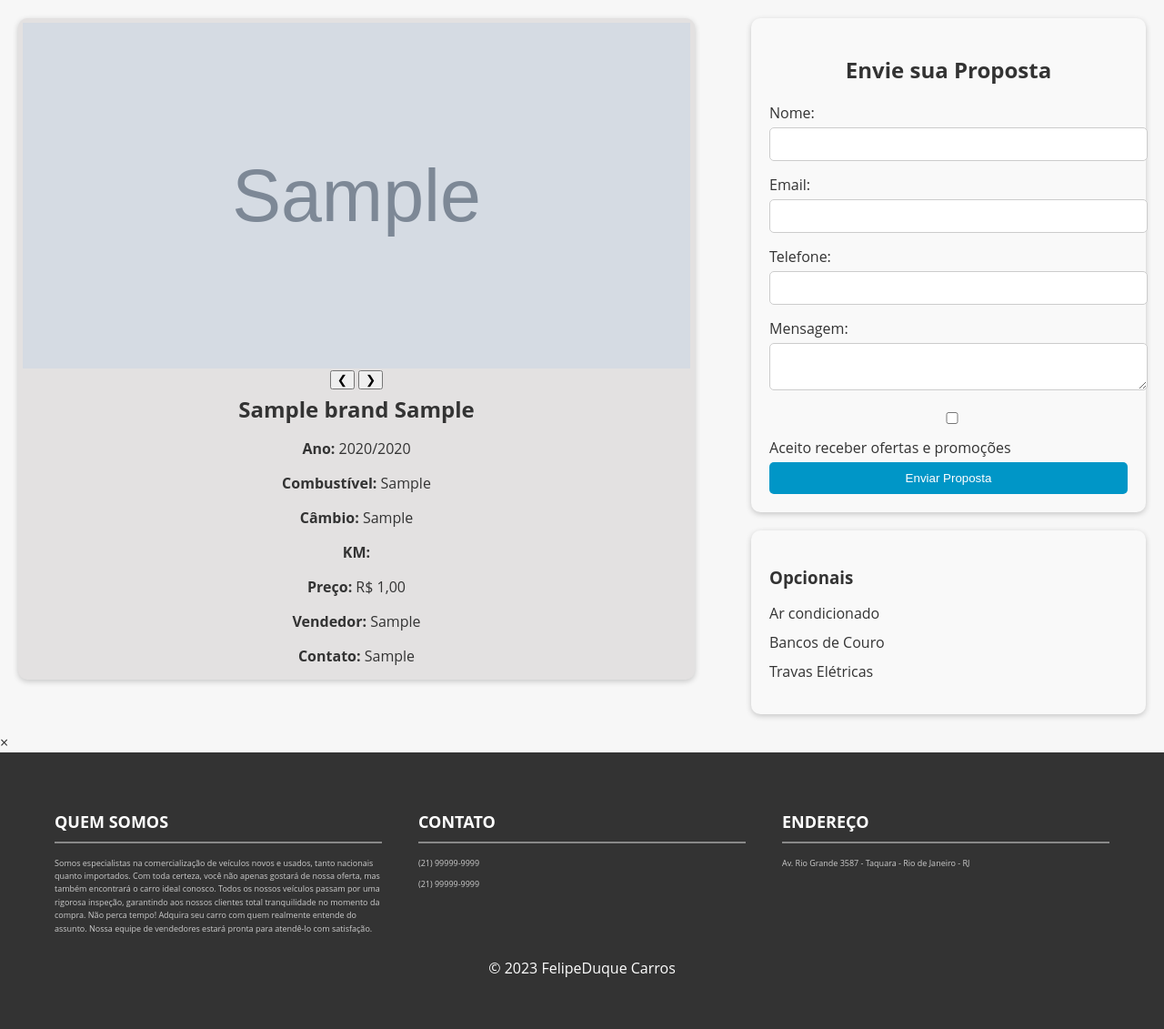
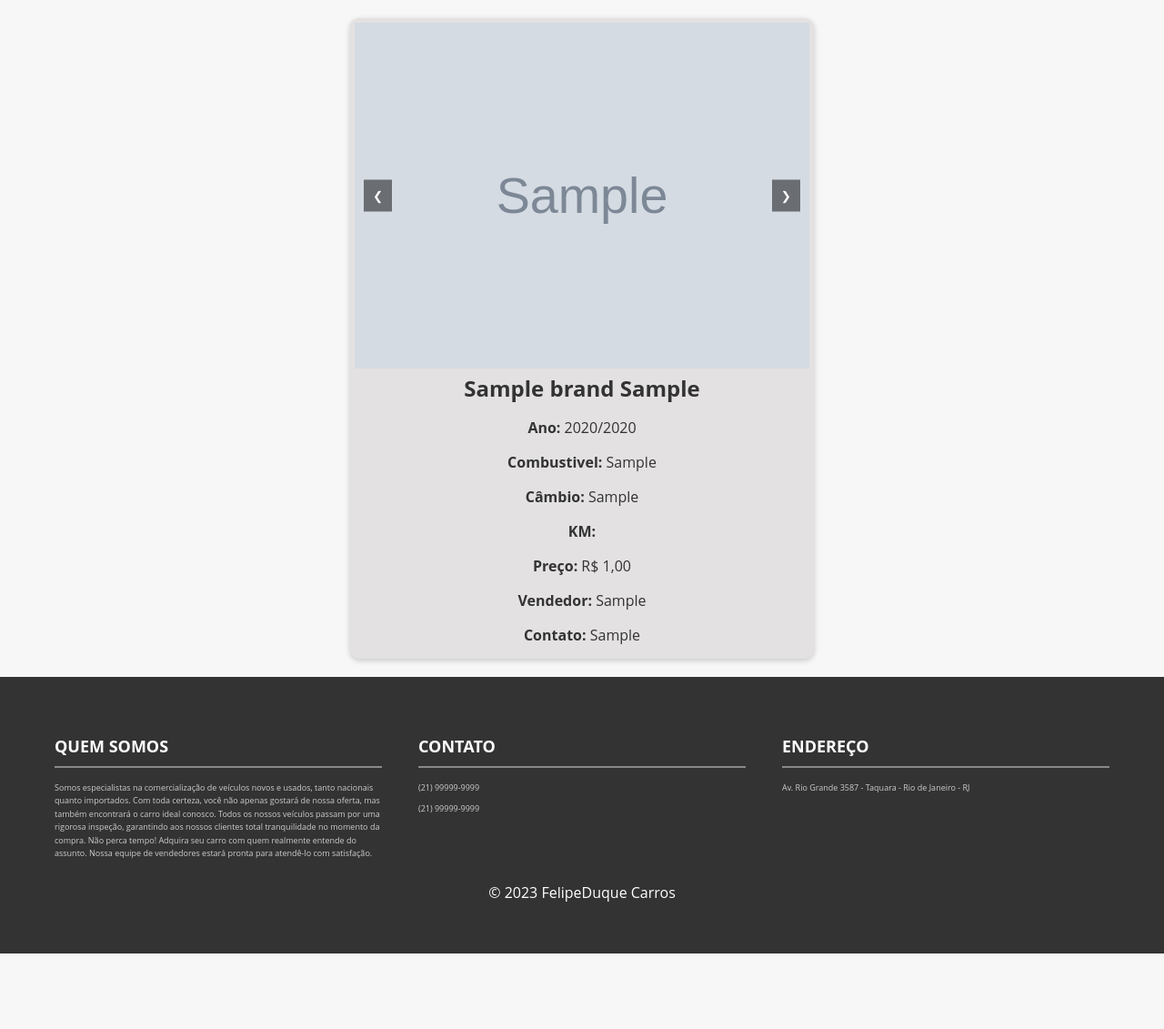
Before and after one commit to FDuque22/SistemaCarros, a Django app: page /car/1/ in a window 1280 px wide. Shown: the part 50-1181 px from the top of the page at 91% size. After the commit the page ends 1098 px from the top, so only its background shows below. Run offline with Django 5.2, Linux system fonts and the light colour scheme; tables that the repository leaves empty hold one stand-in row (values such as "Sample post"); grey boxes marked "Sample" are stand-in pictures.

Commit message:
TESTE HTML

```diff
--- a/cars/templates/car_detail.html
+++ b/cars/templates/car_detail.html
@@ -3,26 +3,6 @@
 
 {% block content %}
 <style>
-    .container {
-        display: flex;
-        justify-content: space-between;
-        gap: 20px;
-        padding: 20px;
-    }
-
-    .left-content {
-        flex: 1;
-        max-width: 60%; /* Define a largura do bloco à esquerda */
-    }
-
-    .right-content {
-        width: 35%;
-        display: flex;
-        flex-direction: column;
-        gap: 20px;
-    }
-
-    /* Estilos para o card do carro */
     .car-card {
         background-color: #e3e1e1;
         box-shadow: 0 2px 6px rgba(0, 0, 0, 0.2);
@@ -30,6 +10,9 @@
         overflow: hidden;
         text-align: center;
         transition: all 0.3s ease;
+        max-width: 500px;
+        margin: 20px auto 0;
+        margin-bottom: 20px;
         padding: 5px;
     }
 
@@ -55,147 +38,245 @@
         margin-bottom: 10px;
     }
 
-    /* Estilos do formulário de envio de proposta */
-    .proposal-form {
-        background-color: #f9f9f9;
-        padding: 20px;
-        box-shadow: 0 2px 6px rgba(0, 0, 0, 0.2);
-        border-radius: 10px;
-    }
-
-    .proposal-form h2 {
-        text-align: center;
+    .buttons-container {
+        display: flex;
+        justify-content: center;
+        margin-top: 20px;
         margin-bottom: 20px;
     }
 
-    .proposal-form label {
-        display: block;
-        margin-bottom: 5px;
+    .btn {
+        display: inline-block;
+        background-color: #0096c7;
+        color: #fff;
+        border: none;
+        padding: 10px 20px;
+        font-size: 16px;
+        border-radius: 4px;
+        cursor: pointer;
+        transition: background-color 0.3s ease-in-out;
+        margin: 0 10px;
     }
 
-    .proposal-form input, .proposal-form textarea {
-        width: 100%;
-        padding: 10px;
-        margin-bottom: 15px;
-        border: 1px solid #ccc;
-        border-radius: 5px;
+    .btn:hover {
+        background-color: #108eb8;
     }
 
-    .proposal-form button {
-        width: 100%;
+    .btn-danger {
+        background-color: #d9534f;
+        text-decoration: none !important;
+    }
+
+    .btn-danger:hover {
+        background-color: #d2221c;
+    }
+
+    /* Carousel Fotos */
+    .carousel {
+        position: relative;
+        max-width: 100%;
+        margin: auto;
+        overflow: hidden;
+    }
+
+    .carousel-images {
+        display: flex;
+        transition: transform 0.5s ease-in-out;
+    }
+
+    .carousel-item:not(.active) {
+        opacity: 0;
+        display: none;
+    }
+
+    .prev, .next {
+        position: absolute;
+        top: 50%;
+        transform: translateY(-50%);
+        background-color: rgba(0,0,0,0.5);
+        color: white;
         padding: 10px;
-        background-color: #0096c7;
-        color: white;
         border: none;
-        border-radius: 5px;
         cursor: pointer;
     }
 
-    .proposal-form button:hover {
-        background-color: #108eb8;
+    .prev {
+        left: 10px;
     }
 
-    /* Estilos das especificações */
-    .car-specifications {
-        background-color: #f9f9f9;
-        padding: 20px;
-        box-shadow: 0 2px 6px rgba(0, 0, 0, 0.2);
-        border-radius: 10px;
+    .next {
+        right: 10px;
     }
 
-    .car-specifications h3 {
-        margin-bottom: 15px;
+    /* Estilos do Modal Abrir Foto */
+    .modal {
+        display: none;
+        position: fixed;
+        z-index: 1;
+        left: 0;
+        top: 0;
+        width: 100%;
+        height: 100%;
+        overflow: auto;
+        background-color: rgba(0, 0, 0, 0.8);
     }
 
-    .car-specifications ul {
-        list-style-type: none;
-        padding: 0;
+    .modal-content {
+        margin: auto;
+        display: block;
+        width: auto;
+        height: auto;
+        max-width: 80%;
+        max-height: 80%;
     }
 
-    .car-specifications li {
-        margin-bottom: 10px;
+    .close {
+        position: absolute;
+        top: 15px;
+        right: 35px;
+        color: white;
+        font-size: 40px;
+        font-weight: bold;
+        cursor: pointer;
     }
 
-    /* Media queries para responsividade */
-    @media (max-width: 768px) {
-        .container {
-            flex-direction: column;
+    /* Media Queries para Responsividade */
+    @media (max-width: 600px) {
+        .car-card {
+            max-width: 100%;
+            margin: 10px;
         }
 
-        .left-content, .right-content {
-            max-width: 100%;
-            width: 100%;
+        .car-card img {
+            height: auto;
+        }
+
+        .buttons-container {
+            flex-direction: column;
+            align-items: center;
+        }
+
+        .btn {
+            margin: 5px 0;
         }
     }
 </style>
 
-<div class="container">
-    <!-- Bloco à esquerda - Detalhes do carro -->
-    <div class="left-content">
 <div class="car-card">
     <div class="carousel">
         <div class="carousel-images">
+
             {% if object.photo1 %}
                 <a onclick="openModal('{{ object.photo1.url }}'); return false;">
                     <img src="{{ object.photo1.url }}" class="carousel-item active" alt="Car Photo 1">
                 </a>
             {% endif %}
-                    <!-- Repita para as outras fotos -->
+
+            {% if object.photo2 %}
+                <a onclick="openModal('{{ object.photo2.url }}'); return false;">
+                    <img src="{{ object.photo2.url }}" class="carousel-item" alt="Car Photo 2">
+                </a>
+            {% endif %}
+
+            {% if object.photo3 %}
+                <a onclick="openModal('{{ object.photo3.url }}'); return false;">
+                    <img src="{{ object.photo3.url }}" class="carousel-item" alt="Car Photo 3">
+                </a>
+            {% endif %}
+
+            {% if object.photo4 %}
+                <a onclick="openModal('{{ object.photo4.url }}'); return false;">
+                    <img src="{{ object.photo4.url }}" class="carousel-item" alt="Car Photo 4">
+                </a>
+            {% endif %}
+
+            {% if object.photo5 %}
+                <a onclick="openModal('{{ object.photo5.url }}'); return false;">
+                    <img src="{{ object.photo5.url }}" class="carousel-item" alt="Car Photo 5">
+                </a>
+            {% endif %}
+
+            {% if object.photo6 %}
+                <a onclick="openModal('{{ object.photo6.url }}'); return false;">
+                    <img src="{{ object.photo6.url }}" class="carousel-item" alt="Car Photo 6">
+                </a>
+            {% endif %}
+
         </div>
+
         <button class="prev" onclick="prevSlide()">&#10094;</button>
         <button class="next" onclick="nextSlide()">&#10095;</button>
+
     </div>
     <h2>{{ object.brand }} {{ object.model }}</h2>
     <p><strong>Ano: </strong> {{ object.factory_year }}/{{ object.model_year }}</p>
-            <p><strong>Combustível:</strong> {{ object.fuel }}</p>
+    <p><strong>Combustivel:</strong> {{ object.fuel }}</p>
     <p><strong>Câmbio:</strong> {{ object.exchange }}</p>
     <p><strong>KM:</strong> {{ car.km|floatformat:"2g" }}</p>
     <p><strong>Preço:</strong> R$ {{ car.value|floatformat:"2g" }}</p>
     <p><strong>Vendedor:</strong> {{ object.seller }}</p>
     <p><strong>Contato:</strong> {{ object.contact }}</p>
 </div>
-    </div>
 
-    <!-- Bloco à direita - Envio de Proposta e Especificações -->
-    <div class="right-content">
-        <!-- Formulário de envio de proposta -->
-        <div class="proposal-form">
-            <h2>Envie sua Proposta</h2>
-            <form>
-                <label for="name">Nome:</label>
-                <input type="text" id="name" name="name" required>
-                <label for="email">Email:</label>
-                <input type="email" id="email" name="email" required>
-                <label for="phone">Telefone:</label>
-                <input type="tel" id="phone" name="phone" required>
-                <label for="message">Mensagem:</label>
-                <textarea id="message" name="message"></textarea>
-                <input type="checkbox" id="offers" name="offers">
-                <label for="offers">Aceito receber ofertas e promoções</label>
-                <button type="submit" class="btn">Enviar Proposta</button>
-            </form>
-        </div>
-
-        <!-- Especificações e opcionais -->
-        <div class="car-specifications">
-            <h3>Opcionais</h3>
-            <ul>
-                <li>Ar condicionado</li>
-                <li>Bancos de Couro</li>
-                <li>Travas Elétricas</li>
-                <!-- Adicione mais opcionais conforme necessário -->
-            </ul>
-        </div>
-    </div>
-</div>
-
-<!-- Modal para imagem grande -->
+<!-- Modal para Imagem Grande -->
 <div id="imageModal" class="modal">
     <span class="close" onclick="closeModal()">&times;</span>
     <img class="modal-content" id="modalImage">
 </div>
 
-<script src="{% static 'js/carousel.js' %}"></script>
-<script src="{% static 'js/modal.js' %}"></script>
+{% if user.is_authenticated %}
+  <div class="buttons-container">
+   <a href="{% url 'car_update' pk=object.pk %}" class="btn btn-primary">Editar</a>
+    <a href="{% url 'car_delete' pk=object.pk %}" class="btn btn-danger">Deletar</a>
+  </div>
+{% endif %}
+
+<!-- JavaScript Modal -->
+<script>
+function openModal(imageUrl) {
+    var modal = document.getElementById("imageModal");
+    var modalImg = document.getElementById("modalImage");
+    modal.style.display = "block";
+    modalImg.src = imageUrl;
+}
+
+function closeModal() {
+    var modal = document.getElementById("imageModal");
+    modal.style.display = "none";
+}
+</script>
+
+<!-- JavaScript Carousel -->
+<script>
+    let currentIndex = 0;
+
+    function showSlide(index) {
+        const slides = document.querySelectorAll('.carousel-item');
+        if (index >= slides.length) currentIndex = 0;
+        if (index < 0) currentIndex = slides.length - 1;
+
+        slides.forEach(slide => {
+            slide.classList.remove('active');
+            slide.style.display = 'none';
+        });
+
+        slides[currentIndex].classList.add('active');
+        slides[currentIndex].style.display = 'block';
+    }
+
+    function nextSlide() {
+        currentIndex++;
+        showSlide(currentIndex);
+    }
+
+    function prevSlide() {
+        currentIndex--;
+        showSlide(currentIndex);
+    }
+
+    document.addEventListener('DOMContentLoaded', () => {
+        showSlide(currentIndex);
+    });
+</script>
 
 {% endblock %}
```
Lines whose indentation alone changed are shown as unchanged.
